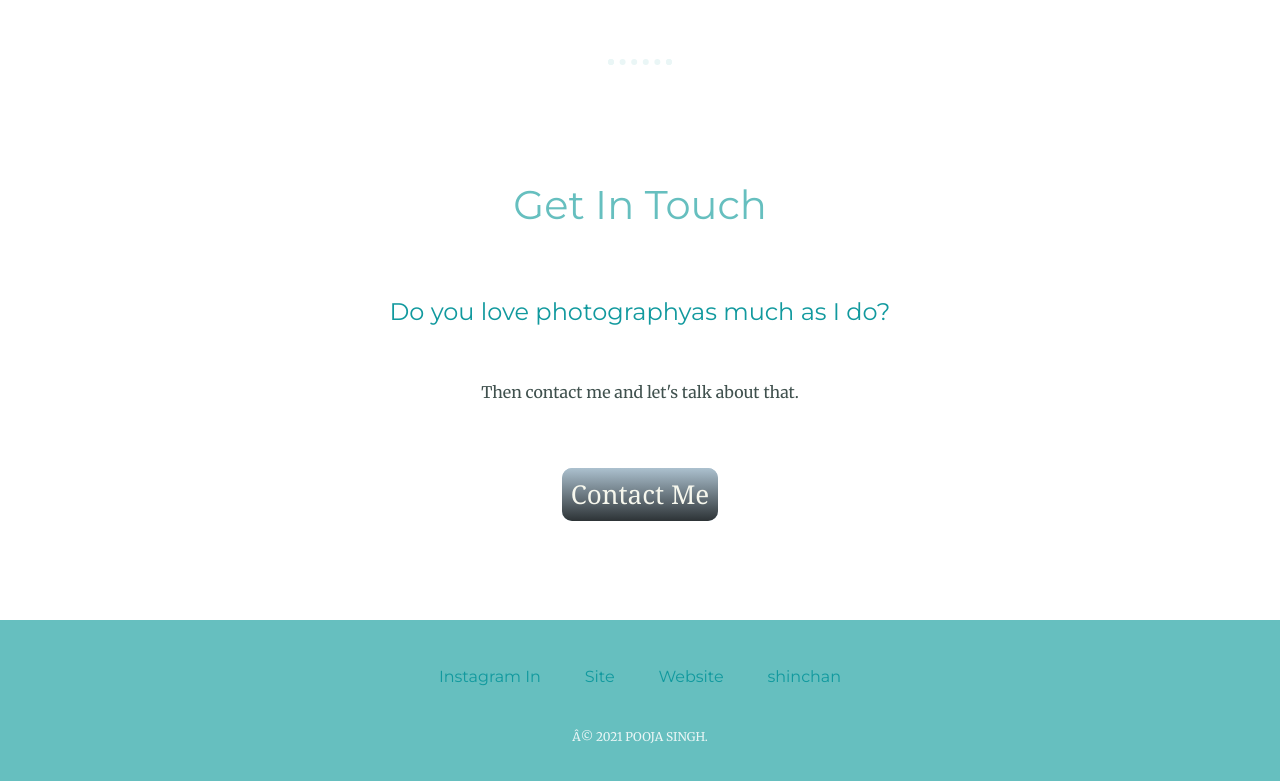
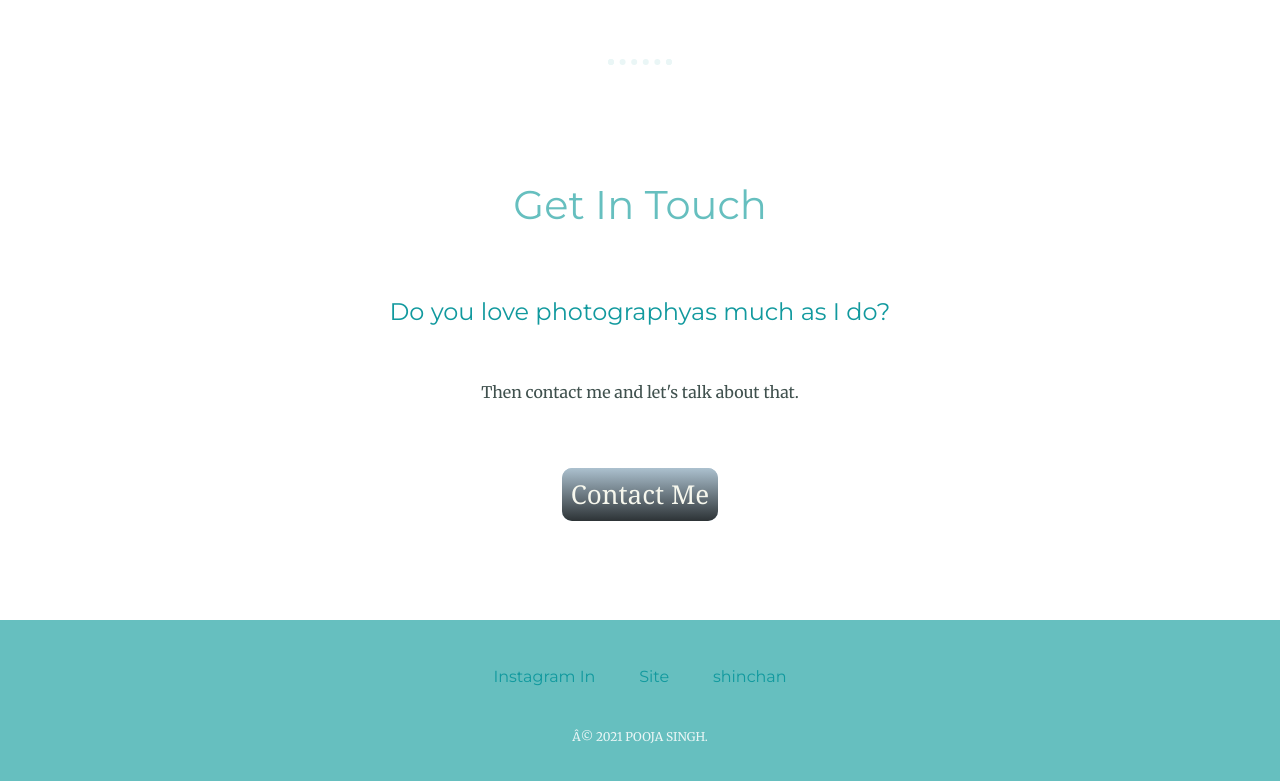
Before and after one commit to pooja3-dot/My-Website, a plain HTML site: page index.html in a window 1280 px wide. Shown: the part 2506-3287 px from the top of the page. Drawn offline with Linux system fonts and the light colour scheme; a web font is replaced by a local one.

Commit message:
commit changes

```diff
--- a/index.html
+++ b/index.html
@@ -57,7 +57,6 @@
   <div class="bottom-container">
     <a class="footer-link" href="https://instagram.com/ipooja_28_/">Instagram In</a>
     <a class="footer-link" href=" https://pooja3-dot.github.io/My-Site/">Site</a>
-    <a class="footer-link" href="https://pooja3-dot.github.io/website/">Website</a>
     <a class="footer-link" href="https://pooja3-dot.github.io/Shinchan-Site/">shinchan</a>
     <p class="My-Name">Â© 2021 POOJA SINGH.</p>
   </div>
```
